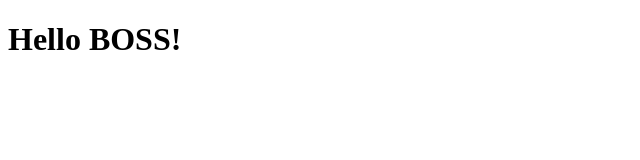
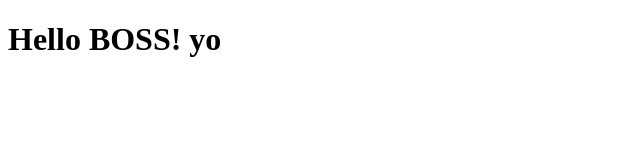
Before and after one commit to alecsrocks/first-project, a plain HTML site: page site/index.html in a window 1280 px wide. Shown: the full height of the page, 0-640 px from the left. Drawn offline with Linux system fonts and the light colour scheme.

Commit message:
addition small

```diff
--- a/site/index.html
+++ b/site/index.html
@@ -4,6 +4,6 @@
 	<title>Hello World!</title>
 </head>
 <body>
-<h1>Hello BOSS!</h1>
+<h1>Hello BOSS! yo</h1>
 </body>
 </html>
```
